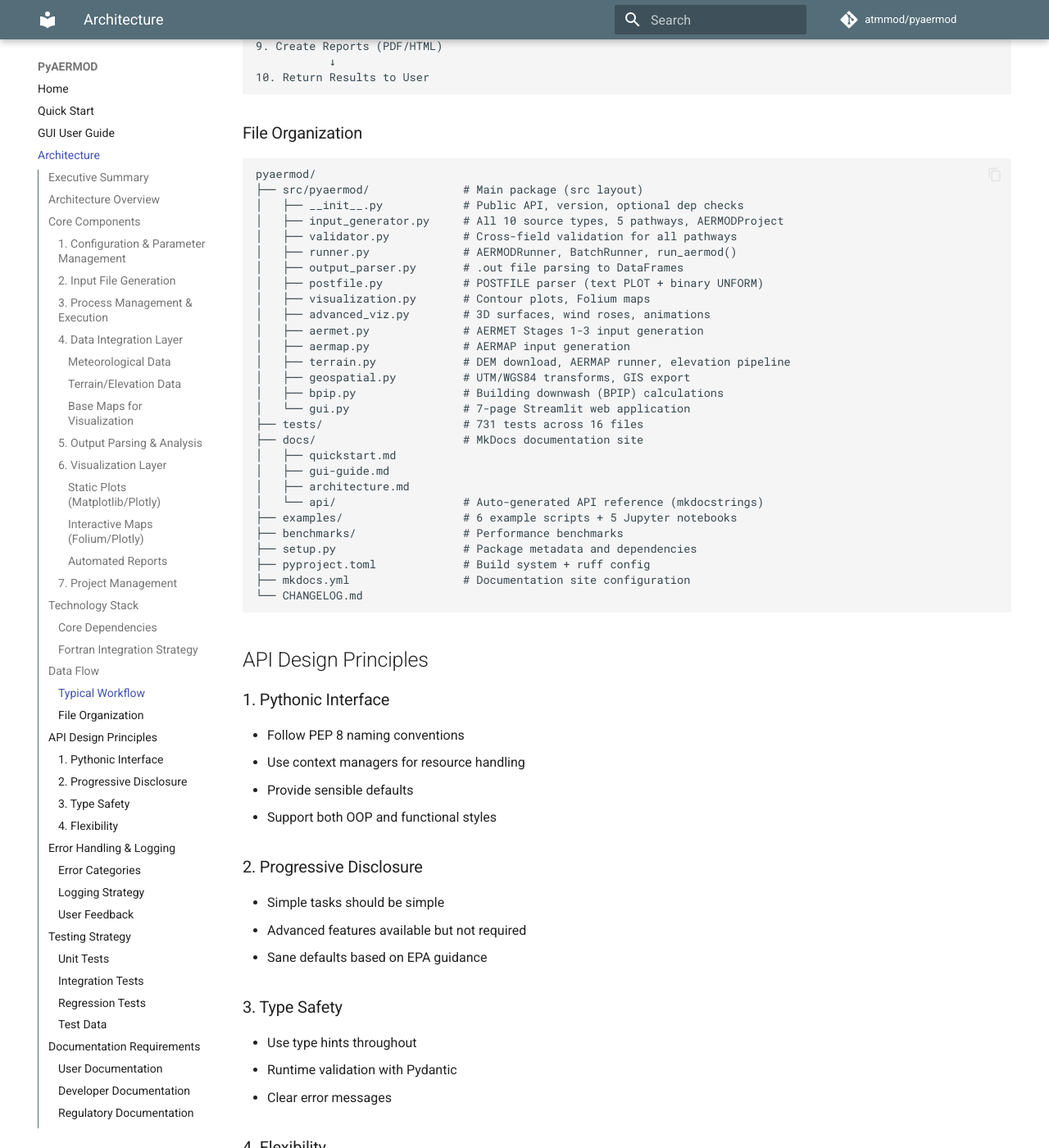
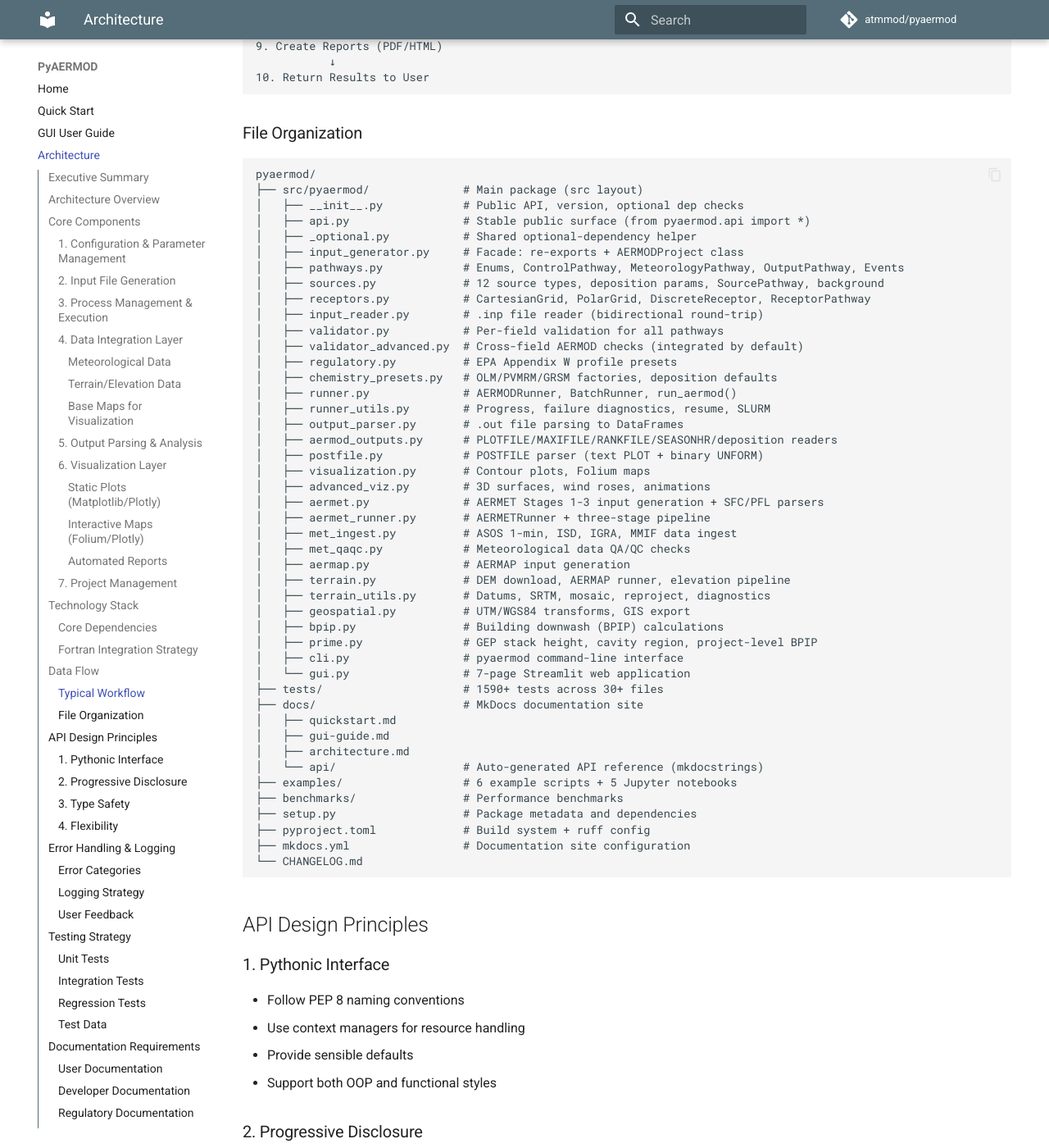
Before and after one commit to atmmod/pyaermod, an MkDocs documentation site: the page built from docs/architecture.md, in a window 1280 px wide and 1400 px high, scrolled down 8289 px. Shown: the whole window at 82% size. Built offline with MkDocs 1.6.1 and Material for MkDocs 9.7.7, drawn with Linux system fonts in a browser that asks for light colours; comment, search, counter and statistics services are not loaded.

Commit message:
Update architecture.md with current module layout (30 modules)
Reflects the v1.5 module structure: input_generator facade, sources/
receptors/pathways split, API surface, reader, CLI, met ingest/qaqc,
AERMET runner, PRIME helpers, chemistry presets, regulatory profiles,
runner utilities, terrain utilities, aux output readers. Test count
updated to 1590+.

Co-Authored-By: Claude Opus 4.6 (1M context) <noreply@anthropic.com>

```diff
--- a/docs/architecture.md
+++ b/docs/architecture.md
@@ -435,20 +435,37 @@ comparison = proj.compare_scenarios(
 pyaermod/
 ├── src/pyaermod/              # Main package (src layout)
 │   ├── __init__.py            # Public API, version, optional dep checks
-│   ├── input_generator.py     # All 10 source types, 5 pathways, AERMODProject
-│   ├── validator.py           # Cross-field validation for all pathways
+│   ├── api.py                 # Stable public surface (from pyaermod.api import *)
+│   ├── _optional.py           # Shared optional-dependency helper
+│   ├── input_generator.py     # Facade: re-exports + AERMODProject class
+│   ├── pathways.py            # Enums, ControlPathway, MeteorologyPathway, OutputPathway, Events
+│   ├── sources.py             # 12 source types, deposition params, SourcePathway, background
+│   ├── receptors.py           # CartesianGrid, PolarGrid, DiscreteReceptor, ReceptorPathway
+│   ├── input_reader.py        # .inp file reader (bidirectional round-trip)
+│   ├── validator.py           # Per-field validation for all pathways
+│   ├── validator_advanced.py  # Cross-field AERMOD checks (integrated by default)
+│   ├── regulatory.py          # EPA Appendix W profile presets
+│   ├── chemistry_presets.py   # OLM/PVMRM/GRSM factories, deposition defaults
 │   ├── runner.py              # AERMODRunner, BatchRunner, run_aermod()
+│   ├── runner_utils.py        # Progress, failure diagnostics, resume, SLURM
 │   ├── output_parser.py       # .out file parsing to DataFrames
+│   ├── aermod_outputs.py      # PLOTFILE/MAXIFILE/RANKFILE/SEASONHR/deposition readers
 │   ├── postfile.py            # POSTFILE parser (text PLOT + binary UNFORM)
 │   ├── visualization.py       # Contour plots, Folium maps
 │   ├── advanced_viz.py        # 3D surfaces, wind roses, animations
-│   ├── aermet.py              # AERMET Stages 1-3 input generation
+│   ├── aermet.py              # AERMET Stages 1-3 input generation + SFC/PFL parsers
+│   ├── aermet_runner.py       # AERMETRunner + three-stage pipeline
+│   ├── met_ingest.py          # ASOS 1-min, ISD, IGRA, MMIF data ingest
+│   ├── met_qaqc.py            # Meteorological data QA/QC checks
 │   ├── aermap.py              # AERMAP input generation
 │   ├── terrain.py             # DEM download, AERMAP runner, elevation pipeline
+│   ├── terrain_utils.py       # Datums, SRTM, mosaic, reproject, diagnostics
 │   ├── geospatial.py          # UTM/WGS84 transforms, GIS export
 │   ├── bpip.py                # Building downwash (BPIP) calculations
+│   ├── prime.py               # GEP stack height, cavity region, project-level BPIP
+│   ├── cli.py                 # pyaermod command-line interface
 │   └── gui.py                 # 7-page Streamlit web application
-├── tests/                     # 731 tests across 16 files
+├── tests/                     # 1590+ tests across 30+ files
 ├── docs/                      # MkDocs documentation site
 │   ├── quickstart.md
 │   ├── gui-guide.md
```
